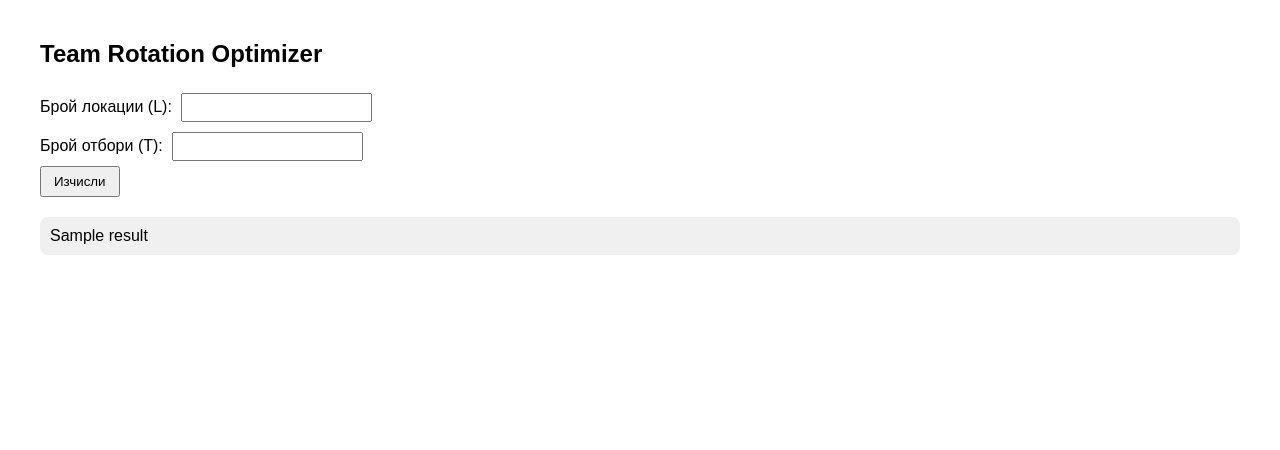
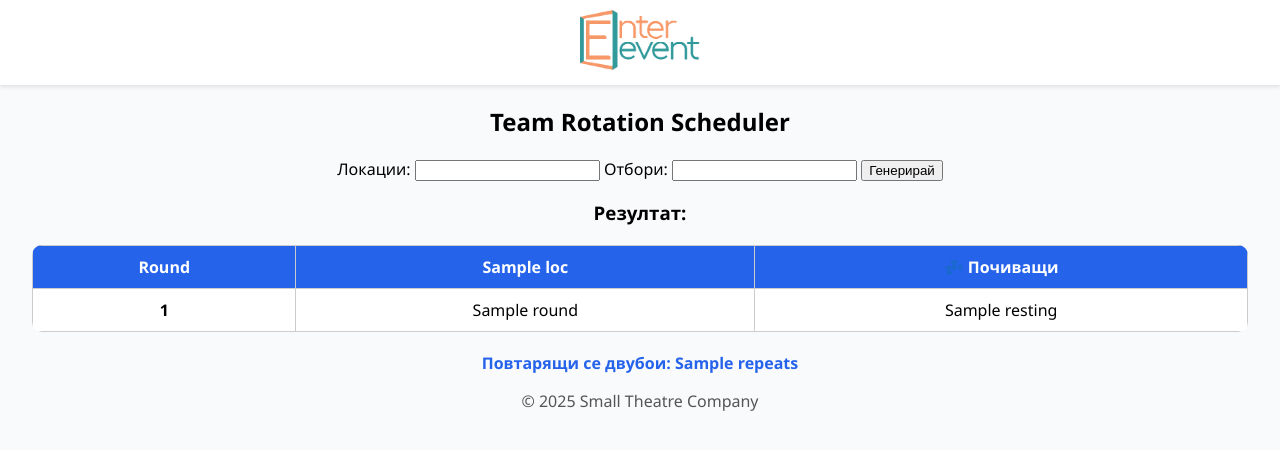
Before and after one commit to l-o-m-p-o-c/team-rotation-app, a Flask app: template templates/index.html in a window 1280 px wide. Shown: the top 450 px of the page. Run offline with Flask 3, Linux system fonts and the light colour scheme; the template is opened without the code that fills it: most values are stand-ins (such as "Sample title", 1, 10 or a date in 2020).

Commit message:
New UI - production update 1.0

```diff
--- a/app.py
+++ b/app.py
@@ -47,12 +47,14 @@ def index():
                 ) == 1)
 
         total_repeats = []
+        pair_repeat_count = defaultdict(int)
         for i, j in combinations(TEAMS, 2):
             cnt = model.NewIntVar(0, ROUNDS, f"cnt_{i}_{j}")
             model.Add(cnt == sum(x[r, l, i, j] for r in range(ROUNDS) for l in range(L)))
             over = model.NewIntVar(0, ROUNDS, f"over_{i}_{j}")
             model.Add(over >= cnt - 1)
             total_repeats.append(over)
+
         model.Minimize(sum(total_repeats))
 
         solver = cp_model.CpSolver()
@@ -60,30 +62,37 @@ def index():
         solver.parameters.num_search_workers = 8
 
         result = solver.Solve(model)
-        output_lines = []
 
         if result in (cp_model.OPTIMAL, cp_model.FEASIBLE):
-            output_lines.append(f"✅ Решение за {T} отбора, {L} локации и {ROUNDS} рунда<br>")
-            rounds_data = defaultdict(list)
+            rounds_data = []
+            resting_data = []
+            total_repeats_found = 0
             for r in range(ROUNDS):
-                output_lines.append(f"<br><b>Round {r+1}:</b><br>")
+                row = []
                 playing_teams = set()
                 for l in range(L):
                     found = [(i, j) for i, j in combinations(TEAMS, 2) if solver.Value(x[r, l, i, j])]
                     if found:
                         i, j = found[0]
-                        output_lines.append(f"{LOCATIONS[l]}: ({i+1},{j+1})<br>")
-                        rounds_data[r].append((i+1, j+1))
+                        row.append(f"({i+1},{j+1})")
                         playing_teams.update([i+1, j+1])
+                        pair_repeat_count[(i+1, j+1)] += 1
                     else:
-                        output_lines.append(f"{LOCATIONS[l]}: —<br>")
+                        row.append("—")
+                rounds_data.append(row)
                 resting = [t+1 for t in TEAMS if t+1 not in playing_teams]
-                if resting:
-                    output_lines.append(f"💤 Почиващи: {resting}<br>")
+                resting_data.append(resting)
+
+            total_repeats_found = sum(v - 1 for v in pair_repeat_count.values() if v > 1)
+
+            result_text = {
+                "rounds": rounds_data,
+                "resting": resting_data,
+                "locations": LOCATIONS,
+                "repeats": total_repeats_found,
+            }
         else:
-            output_lines.append("❌ Няма намерено решение.<br>")
-
-        result_text = "".join(output_lines)
+            result_text = None
 
     return render_template("index.html", result=result_text)
 
--- a/templates/index.html
+++ b/templates/index.html
@@ -1,28 +1,127 @@
 <!DOCTYPE html>
-<html>
+<html lang="bg">
 <head>
-  <title>Team Rotation Optimizer</title>
+  <link rel="manifest" href="{{ url_for('static', filename='manifest.json') }}">
+  <meta charset="UTF-8">
+  <meta name="viewport" content="width=device-width, initial-scale=1">
+  <title>Team Rotation</title>
+
   <style>
-    body { font-family: sans-serif; margin: 40px; }
-    input { margin: 5px; padding: 5px; }
-    button { padding: 6px 12px; }
-    .result { margin-top: 20px; background: #f0f0f0; padding: 10px; border-radius: 8px; }
+    /* 🎨 Основни цветове – можеш да ги смениш тук */
+    :root {
+      --main-color: #2563eb;     /* син - основен */
+      --accent-color: #60a5fa;   /* по-светъл син */
+      --bg-color: #f8fafc;       /* светлосив фон */
+      --hover-color: #dbeafe;    /* фон при hover */
+    }
+
+    body {
+      font-family: 'Segoe UI', sans-serif;
+      background: var(--bg-color);
+      margin: 0;
+      padding: 0;
+      text-align: center;
+    }
+
+    header {
+      background: white;
+      box-shadow: 0 2px 4px rgba(0,0,0,0.1);
+      padding: 10px;
+    }
+
+    header img {
+      max-height: 60px;
+    }
+
+    table {
+      width: 95%;
+      margin: 20px auto;
+      border-collapse: collapse;
+      background: white;
+      border-radius: 10px;
+      overflow: hidden;
+    }
+
+    th, td {
+      border: 1px solid #ccc;
+      padding: 10px;
+      text-align: center;
+    }
+
+    th {
+      background: var(--main-color);
+      color: white;
+    }
+
+    tr:hover {
+      background-color: var(--hover-color);
+    }
+
+    @media (max-width: 700px) {
+      table {
+        font-size: 14px;
+      }
+      header img {
+        max-height: 40px;
+      }
+    }
+
+    .footer {
+      margin-top: 15px;
+      color: #555;
+    }
+
+    .repeats-info {
+      font-weight: bold;
+      color: var(--main-color);
+    }
   </style>
 </head>
 <body>
-  <h2>Team Rotation Optimizer</h2>
-  <form method="POST">
-    <label>Брой локации (L):</label>
-    <input type="number" name="locations" required><br>
-    <label>Брой отбори (T):</label>
-    <input type="number" name="teams" required><br>
-    <button type="submit">Изчисли</button>
+
+  <!-- 🏷️ Лого най-горе -->
+  <header>
+    <img src="{{ url_for('static', filename='logo.png') }}" alt="Company Logo">
+  </header>
+
+  <h2>Team Rotation Scheduler</h2>
+
+  <form method="post">
+    <label>Локации: <input type="number" name="locations" required min="1"></label>
+    <label>Отбори: <input type="number" name="teams" required min="2"></label>
+    <button type="submit">Генерирай</button>
   </form>
 
   {% if result %}
   <div class="result">
-    {{ result|safe }}
+    <h3>Резултат:</h3>
+    <table>
+      <tr>
+        <th>Round</th>
+        {% for loc in result.locations %}
+          <th>{{ loc }}</th>
+        {% endfor %}
+        <th>💤 Почиващи</th>
+      </tr>
+      {% for r in range(result.rounds|length) %}
+      <tr>
+        <td><b>{{ r+1 }}</b></td>
+        {% for cell in result.rounds[r] %}
+          <td>{{ cell }}</td>
+        {% endfor %}
+        <td>{{ result.resting[r] }}</td>
+      </tr>
+      {% endfor %}
+    </table>
+
+    <!-- ℹ️ Инфо за повтарящите се двубои -->
+    <p class="repeats-info">Повтарящи се двубои: {{ result.repeats }}</p>
   </div>
   {% endif %}
+
+  <div class="footer">
+    <p>© 2025 Small Theatre Company</p>
+  </div>
+
 </body>
 </html>
```
Also changed, not shown: static/icons/icon-192.png (added), static/icons/icon-512.png (added), static/logo.png (added), static/manifest.json (added).
